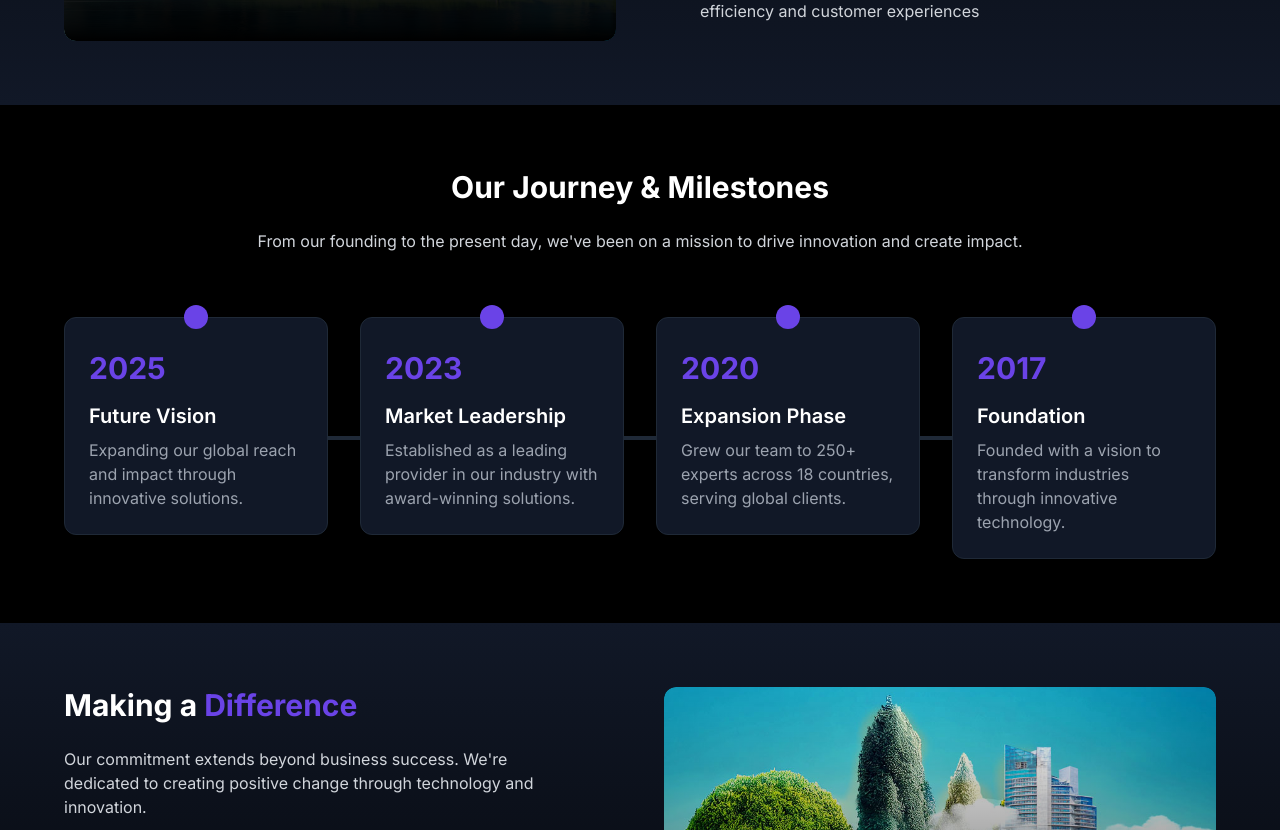
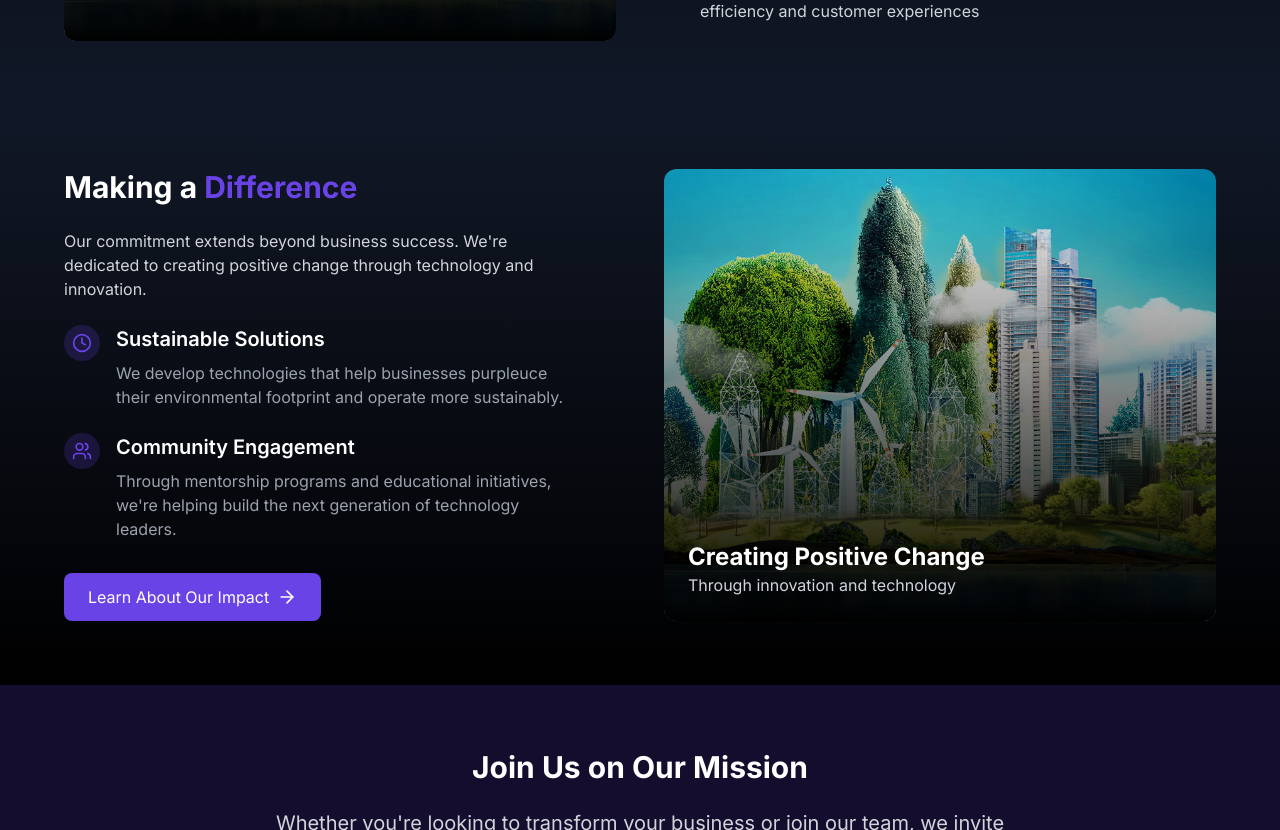
Before and after one commit to srikar298c/saavik-solutions-landing-page, a Next.js app: page /about/mission in a window 1280 px wide. Shown: the part 1067-1897 px from the top of the page. Built offline with nearby package versions, Linux system fonts and the light colour scheme.

Commit message:
style(about): update text styling and remove commented sections
- Replace solid purple text with gradient text in headings across about pages
- Remove commented out milestone section and motion div components
- Clean up unused code to improve maintainability

```diff
--- a/app/about/mission/page.tsx
+++ b/app/about/mission/page.tsx
@@ -78,28 +78,28 @@ export default function MissionPage() {
     }
   ]
 
-  const milestones = [
-    {
-      year: "2025",
-      title: "Future Vision",
-      description: "Expanding our global reach and impact through innovative solutions."
-    },
-    {
-      year: "2023",
-      title: "Market Leadership",
-      description: "Established as a leading provider in our industry with award-winning solutions."
-    },
-    {
-      year: "2020",
-      title: "Expansion Phase",
-      description: "Grew our team to 250+ experts across 18 countries, serving global clients."
-    },
-    {
-      year: "2017",
-      title: "Foundation",
-      description: "Founded with a vision to transform industries through innovative technology."
-    }
-  ]
+  // const milestones = [
+  //   {
+  //     year: "2025",
+  //     title: "Future Vision",
+  //     description: "Expanding our global reach and impact through innovative solutions."
+  //   },
+  //   {
+  //     year: "2023",
+  //     title: "Market Leadership",
+  //     description: "Established as a leading provider in our industry with award-winning solutions."
+  //   },
+  //   {
+  //     year: "2020",
+  //     title: "Expansion Phase",
+  //     description: "Grew our team to 250+ experts across 18 countries, serving global clients."
+  //   },
+  //   {
+  //     year: "2017",
+  //     title: "Foundation",
+  //     description: "Founded with a vision to transform industries through innovative technology."
+  //   }
+  // ]
 
   return (
     <div className="min-h-screen bg-black text-white">
@@ -141,7 +141,7 @@ export default function MissionPage() {
                 </Link>
               </div>
               <h1 className="text-5xl md:text-6xl font-bold mb-6">
-                Our <span className="text-[#6A43E7]">Mission</span> & <span className="text-[#6A43E7]">Vision</span>
+                Our <span className="bg-gradient-to-r from-[#6A43E7] via-[#7F38E8] to-[#E879F9] bg-clip-text text-transparent">Mission</span> & <span className="bg-gradient-to-r from-[#6A43E7] via-[#7F38E8] to-[#E879F9] bg-clip-text text-transparent">Vision</span>
               </h1>
               <p className="text-xl text-gray-300 leading-relaxed">
                 Driving innovation and creating value through technology solutions that empower businesses and improve lives around the world.
@@ -332,7 +332,7 @@ export default function MissionPage() {
       </section>
 
       {/* Milestones */}
-      <section className="py-16 bg-black">
+      {/* <section className="py-16 bg-black">
         <div className="container mx-auto px-6">
           <motion.div
             initial="hidden"
@@ -379,7 +379,7 @@ export default function MissionPage() {
             </div>
           </motion.div>
         </div>
-      </section>
+      </section> */}
 
       {/* Impact */}
       <section className="py-16 bg-gradient-to-b from-gray-900 to-black">
--- a/app/about/page.tsx
+++ b/app/about/page.tsx
@@ -48,7 +48,7 @@ export default function AboutPage() {
             className="max-w-4xl"
           >
             <h1 className="text-5xl md:text-6xl lg:text-7xl font-bold mb-6">
-              About <span className="text-[#6A43E7]">Saavik</span>
+              About <span className="bg-gradient-to-r from-[#6A43E7] via-[#7F38E8] to-[#E879F9] bg-clip-text text-transparent">Saavik</span>
             </h1>
             <p className="text-xl md:text-2xl text-gray-300 mb-8 leading-relaxed">
               A premier IT services company, delivering cutting-edge technology solutions across the globe.
--- a/app/about/team/page.tsx
+++ b/app/about/team/page.tsx
@@ -180,14 +180,14 @@ export default function TeamPage() {
                 </Link>
               </div>
               <h1 className="text-5xl md:text-6xl font-bold mb-6">
-                Our <span className="text-[#6A43E7]">Team</span>
+                Our <span className="bg-gradient-to-r from-[#6A43E7] via-[#7F38E8] to-[#E879F9] bg-clip-text text-transparent">Team</span>
               </h1>
               <p className="text-xl text-gray-300 leading-relaxed">
                 Meet the talented professionals behind Saavik Solutions. Our diverse team combines deep technical expertise with creative problem-solving to deliver exceptional results.
               </p>
             </motion.div>
 
-            <motion.div
+            {/* <motion.div
               initial={{ opacity: 0, scale: 0.9 }}
               animate={{ opacity: 1, scale: 1 }}
               transition={{ duration: 0.5, delay: 0.3 }}
@@ -208,7 +208,7 @@ export default function TeamPage() {
                   <p>15+ Years Average Experience</p>
                 </div>
               </div>
-            </motion.div>
+            </motion.div> */}
           </div>
         </div>
       </section>
@@ -263,7 +263,7 @@ export default function TeamPage() {
                     priority={index < 3}
                     quality={90}
                   />
-                  <div className="absolute inset-0 bg-gradient-to-t from-black to-transparent" />
+                  {/* <div className="absolute inset-0 bg-gradient-to-t from-black to-transparent" /> */}
                 </div>
                 <div className="p-6">
                   <h3 className="text-2xl font-bold mb-1 group-hover:text-purple-400 transition-colors">
```
